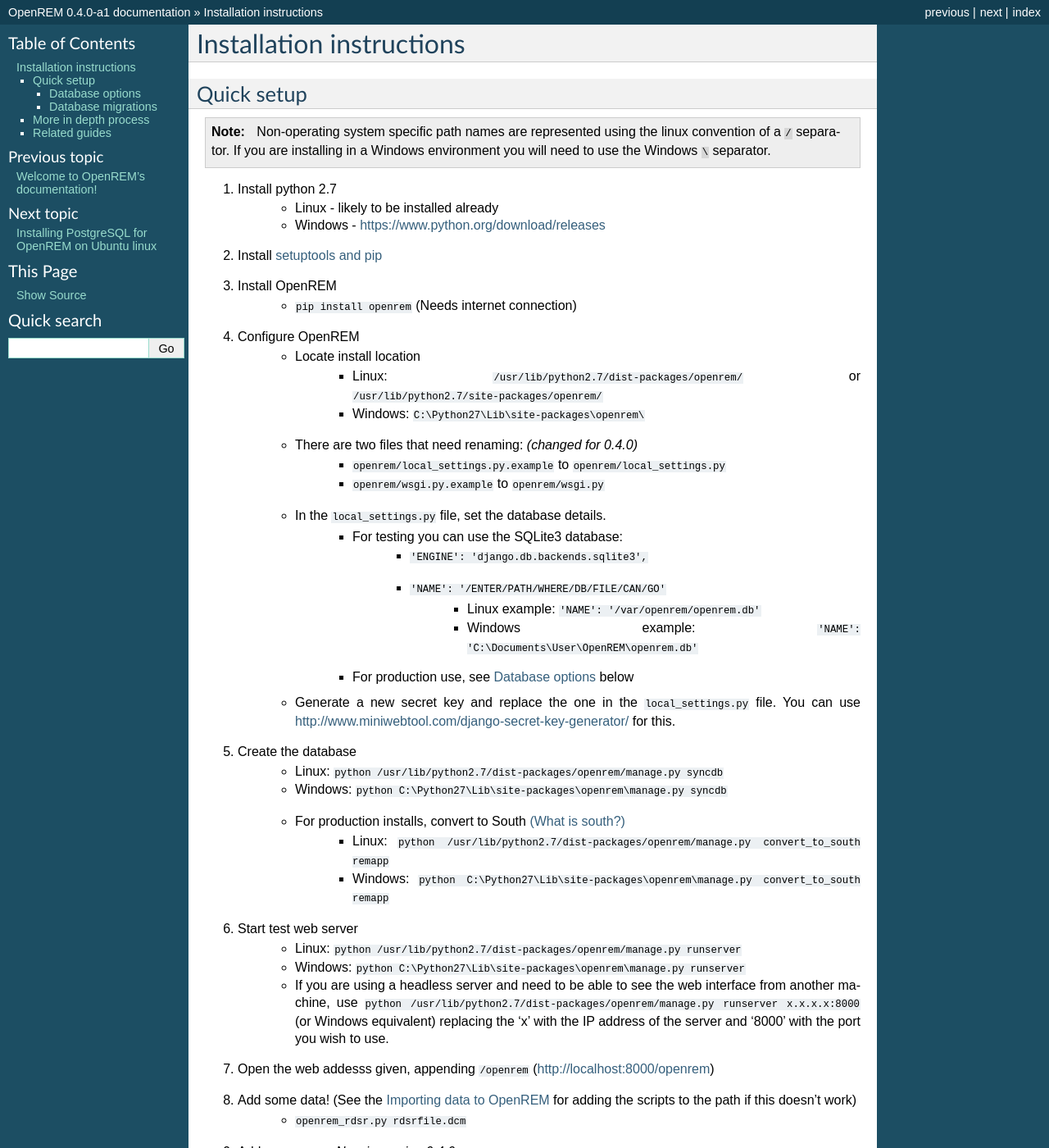
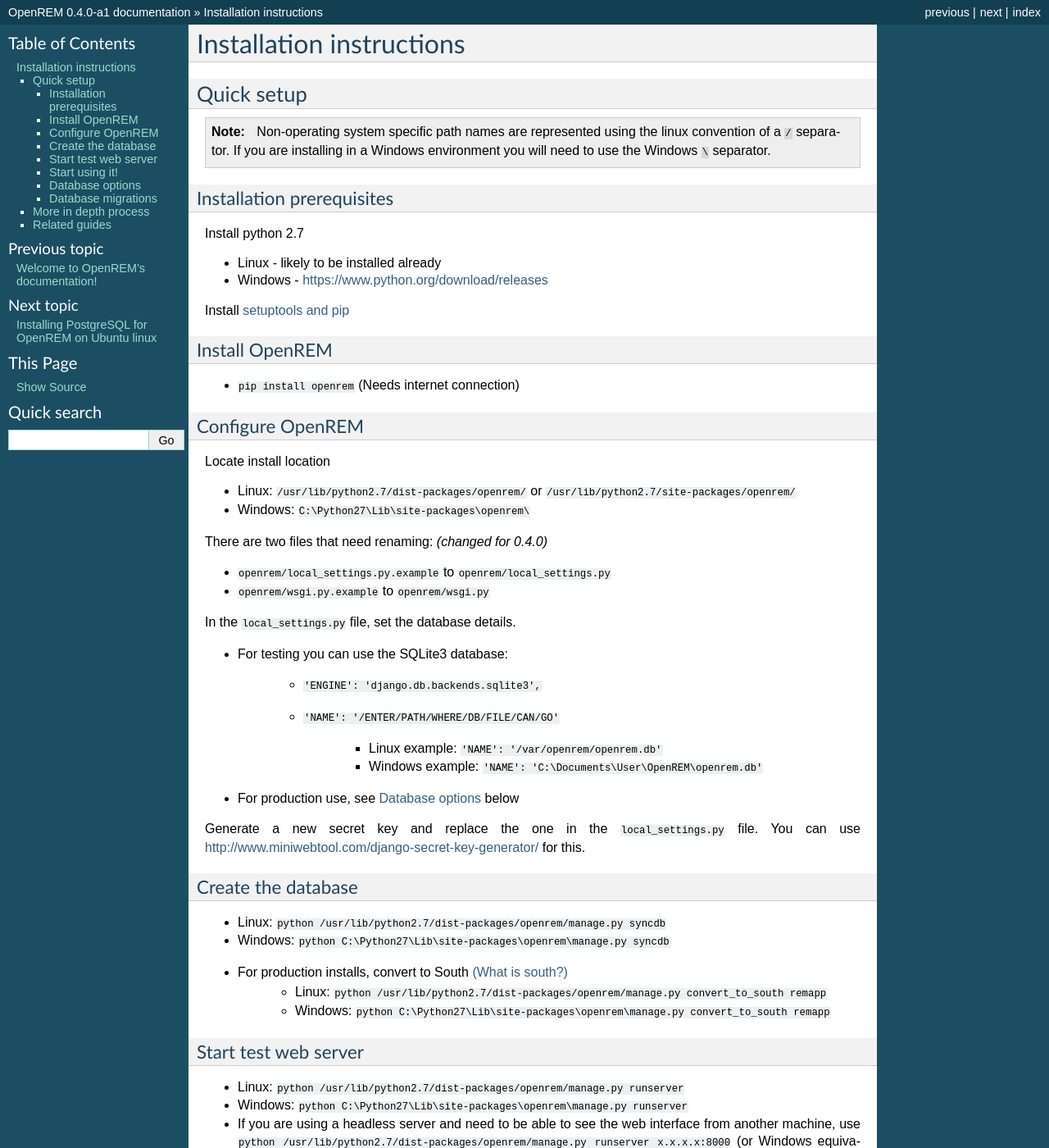
Before and after one commit to ckswilliams/modOpenREM, a Sphinx documentation site: the page built from docs/install.rst, in a window 1280 px wide and 1400 px high. Shown: the whole window at 82% size. Built offline with Sphinx 7.4.7, drawn with Linux system fonts in a browser that asks for light colours; some of the changed text lies outside the part shown.

Commit message:
Continuing to improve layout of install instructions.

```diff
--- a/docs/install.rst
+++ b/docs/install.rst
@@ -8,52 +8,84 @@
     Non-operating system specific path names are represented using the linux convention of a ``/`` separator.
     If you are installing in a Windows environment you will need to use the Windows ``\`` separator.
 
+Installation prerequisites
+--------------------------
 
-#. Install python 2.7
-    * Linux - likely to be installed already
-    * Windows - https://www.python.org/download/releases
-#. Install `setuptools and pip <http://www.pip-installer.org/en/latest/installing.html>`_
-#. Install OpenREM
-    * ``pip install openrem`` (Needs internet connection)
-#. Configure OpenREM
-    * Locate install location
-        * Linux: ``/usr/lib/python2.7/dist-packages/openrem/`` or ``/usr/lib/python2.7/site-packages/openrem/``
-        * Windows: ``C:\Python27\Lib\site-packages\openrem\``
-    * There are two files that need renaming: *(changed for 0.4.0)*
-        + ``openrem/local_settings.py.example`` to ``openrem/local_settings.py``
-        + ``openrem/wsgi.py.example`` to ``openrem/wsgi.py``
-    * In the ``local_settings.py`` file, set the database details.
-        * For testing you can use the SQLite3 database:
-            + ``'ENGINE': 'django.db.backends.sqlite3',``
-            + ``'NAME': '/ENTER/PATH/WHERE/DB/FILE/CAN/GO'``
-                * Linux example: ``'NAME': '/var/openrem/openrem.db'``
-                * Windows example: ``'NAME': 'C:\Documents\User\OpenREM\openrem.db'``
-        * For production use, see `Database options`_ below
+Install python 2.7
 
-    + Generate a new secret key and replace the one in the ``local_settings.py`` file. You can use
-      http://www.miniwebtool.com/django-secret-key-generator/ for this.
-#. Create the database
-    * Linux: ``python /usr/lib/python2.7/dist-packages/openrem/manage.py syncdb``
-    * Windows: ``python C:\Python27\Lib\site-packages\openrem\manage.py syncdb``
-    * For production installs, convert to South `(What is south?)`_
-        * Linux: ``python /usr/lib/python2.7/dist-packages/openrem/manage.py convert_to_south remapp``
-        * Windows: ``python C:\Python27\Lib\site-packages\openrem\manage.py convert_to_south remapp``
-#. Start test web server
-    * Linux: ``python /usr/lib/python2.7/dist-packages/openrem/manage.py runserver``
-    * Windows: ``python C:\Python27\Lib\site-packages\openrem\manage.py runserver``
-    * If you are using a headless server and need to be able to see the
-      web interface from another machine, use
-      ``python /usr/lib/python2.7/dist-packages/openrem/manage.py runserver x.x.x.x:8000`` (or Windows equivalent) replacing the
-      'x' with the IP address of the server and '8000' with the port you wish to use.
-#. Open the web addesss given, appending ``/openrem`` (http://localhost:8000/openrem)
-#. Add some data! (See the :doc:`import` for adding the scripts to the path if this doesn't work)
-    * ``openrem_rdsr.py rdsrfile.dcm``
-#. Add some users *New in version 0.4.0*
-    * Go to the admin interface (eg http://localhost:8000/admin) and log in with the user created when you created the database (``syncdb``)
-    * Create some users and add them to the appropriate groups (if there are no groups, go to the OpenREM homepage and they should be created).
-        + ``viewgroup`` can browse the data only
-        + ``exportgroup`` can do as view group plus export data to a spreadsheet, and will be able to import height and weight data in due course (See `Issue #21 <https://bitbucket.org/edmcdonagh/openrem/issue/21/>`_)
-        + ``admingroup`` can do as export group, and will be able to delete studies in due course (See `Issue #18 <https://bitbucket.org/edmcdonagh/openrem/issue/18/>`_)
+* Linux - likely to be installed already
+* Windows - https://www.python.org/download/releases
+
+Install `setuptools and pip <http://www.pip-installer.org/en/latest/installing.html>`_
+
+Install OpenREM
+---------------
+
+* ``pip install openrem`` (Needs internet connection)
+
+Configure OpenREM
+-----------------
+
+Locate install location
+
+* Linux: ``/usr/lib/python2.7/dist-packages/openrem/`` or ``/usr/lib/python2.7/site-packages/openrem/``
+* Windows: ``C:\Python27\Lib\site-packages\openrem\``
+
+There are two files that need renaming: *(changed for 0.4.0)*
+
++ ``openrem/local_settings.py.example`` to ``openrem/local_settings.py``
++ ``openrem/wsgi.py.example`` to ``openrem/wsgi.py``
+
+In the ``local_settings.py`` file, set the database details.
+
+* For testing you can use the SQLite3 database:
+
+    + ``'ENGINE': 'django.db.backends.sqlite3',``
+    + ``'NAME': '/ENTER/PATH/WHERE/DB/FILE/CAN/GO'``
+
+        * Linux example: ``'NAME': '/var/openrem/openrem.db'``
+        * Windows example: ``'NAME': 'C:\Documents\User\OpenREM\openrem.db'``
+
+* For production use, see `Database options`_ below
+
+Generate a new secret key and replace the one in the ``local_settings.py`` file. You can use
+http://www.miniwebtool.com/django-secret-key-generator/ for this.
+
+Create the database
+-------------------
+
+* Linux: ``python /usr/lib/python2.7/dist-packages/openrem/manage.py syncdb``
+* Windows: ``python C:\Python27\Lib\site-packages\openrem\manage.py syncdb``
+* For production installs, convert to South `(What is south?)`_
+    * Linux: ``python /usr/lib/python2.7/dist-packages/openrem/manage.py convert_to_south remapp``
+    * Windows: ``python C:\Python27\Lib\site-packages\openrem\manage.py convert_to_south remapp``
+
+Start test web server
+---------------------
+
+* Linux: ``python /usr/lib/python2.7/dist-packages/openrem/manage.py runserver``
+* Windows: ``python C:\Python27\Lib\site-packages\openrem\manage.py runserver``
+* If you are using a headless server and need to be able to see the
+  web interface from another machine, use
+  ``python /usr/lib/python2.7/dist-packages/openrem/manage.py runserver x.x.x.x:8000`` (or Windows equivalent) replacing the
+  'x' with the IP address of the server and '8000' with the port you wish to use.
+* Open the web addesss given, appending ``/openrem`` (http://localhost:8000/openrem)
+
+Start using it!
+---------------
+
+Add some data! (See the :doc:`import` for adding the scripts to the path if this doesn't work)
+
+* ``openrem_rdsr.py rdsrfile.dcm``
+
+Add some users *(New in version 0.4.0)*
+
+* Go to the admin interface (eg http://localhost:8000/admin) and log in with the user created when you created the database (``syncdb``)
+* Create some users and add them to the appropriate groups (if there are no groups, go to the OpenREM homepage and they should be created).
+
+    + ``viewgroup`` can browse the data only
+    + ``exportgroup`` can do as view group plus export data to a spreadsheet, and will be able to import height and weight data in due course (See `Issue #21 <https://bitbucket.org/edmcdonagh/openrem/issue/21/>`_)
+    + ``admingroup`` can do as export group, and will be able to delete studies in due course (See `Issue #18 <https://bitbucket.org/edmcdonagh/openrem/issue/18/>`_)
 
 Database options
 ----------------
```
